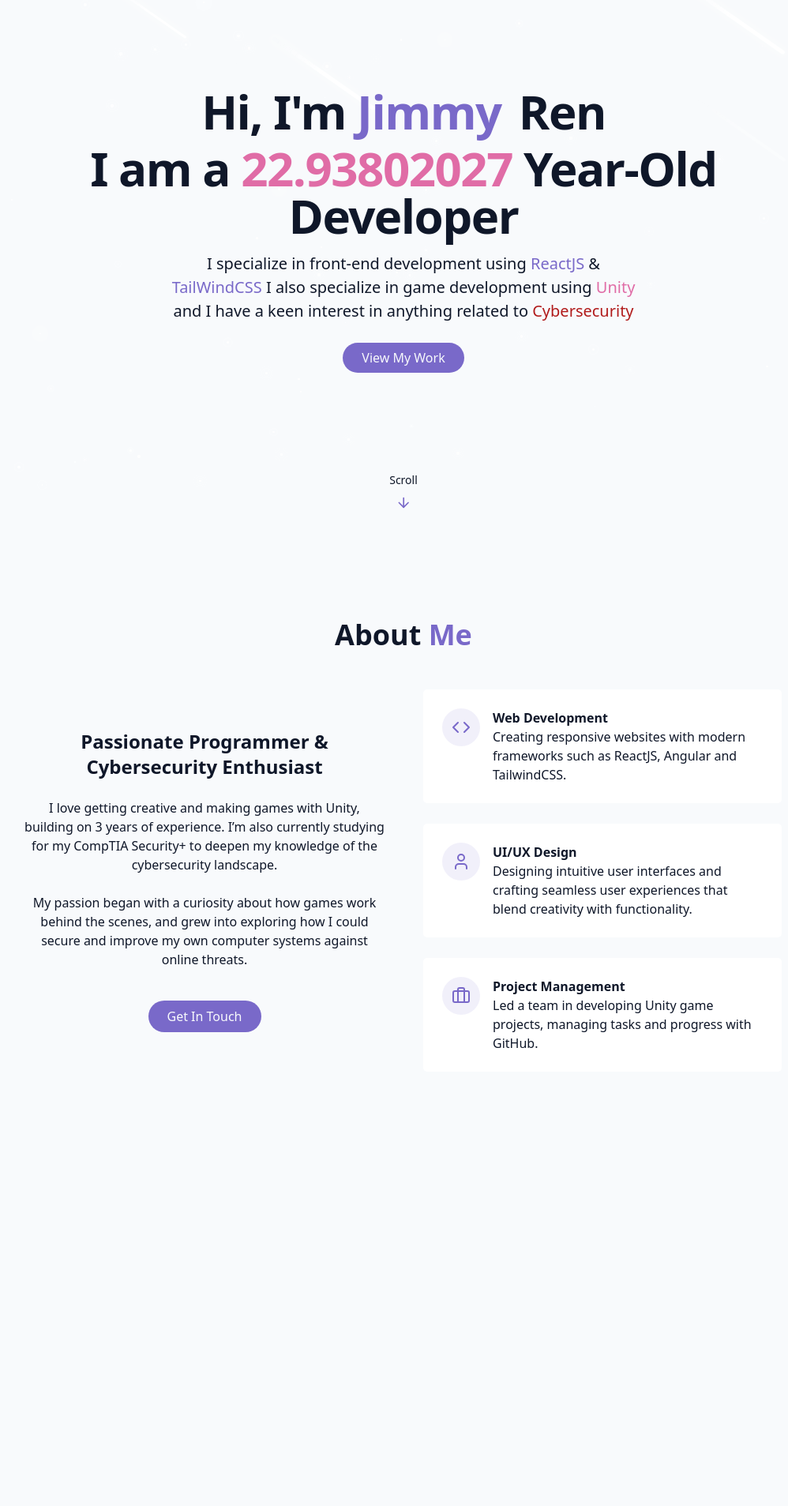
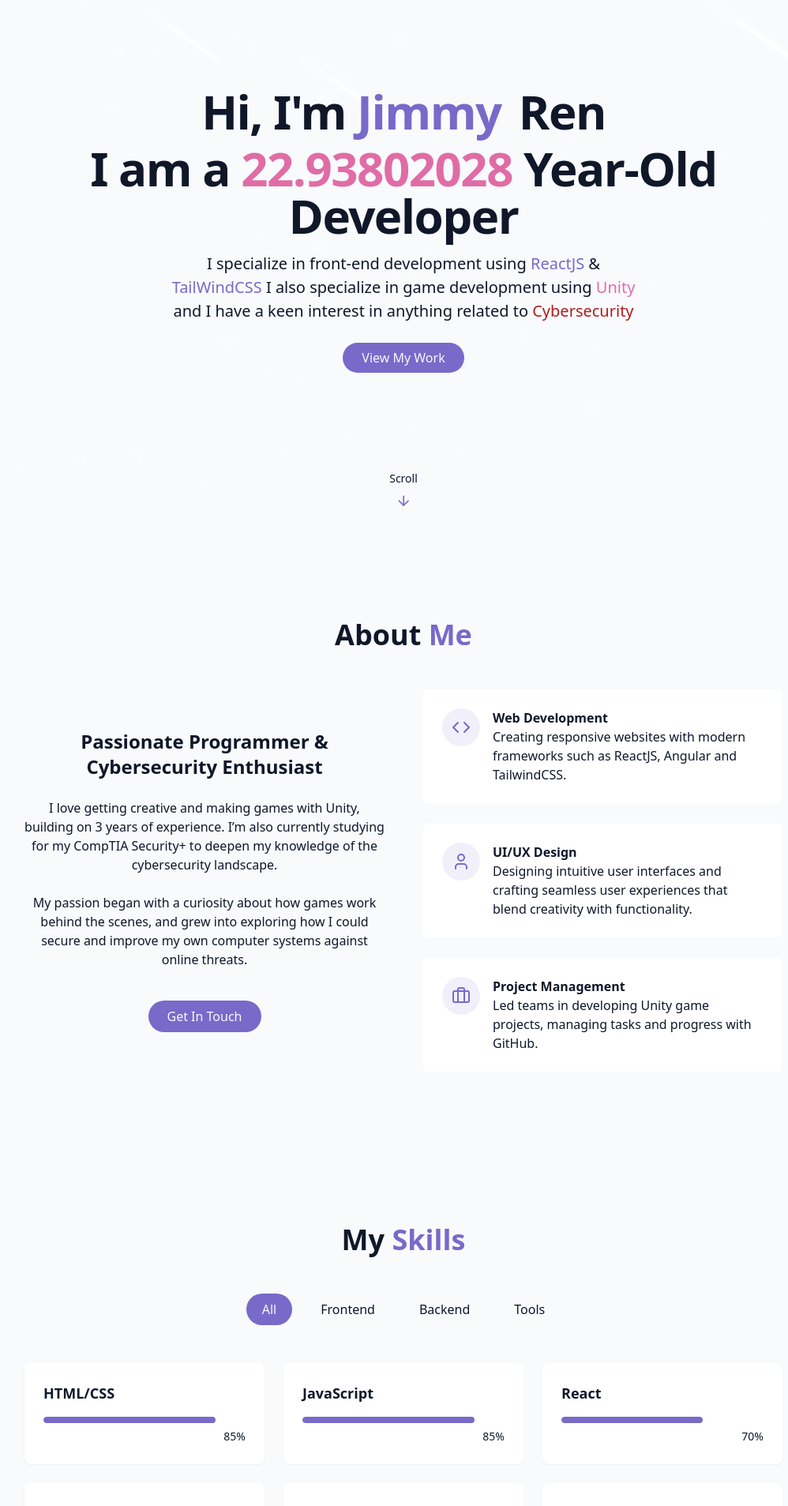
Before and after one commit to Jr3582/protfolioProject, a React (Vite) app: page / in a window 1280 px wide. Shown: the part 180-2087 px from the top of the page at 79% size, without its empty margins (129-1127 px from the left). Before the commit the page ends 1634 px from the top, so only its background shows below. Built offline with nearby package versions, Linux system fonts and the light colour scheme.

Commit message:
Added skills section

```diff
--- a/src/components/AboutSection.jsx
+++ b/src/components/AboutSection.jsx
@@ -71,7 +71,7 @@
                             <div className="text-left">
                                 <h4 className="font-semibold textlg"> Project Management</h4>
                                 <p className="text-muted-foreground">
-                                    Led a team in developing Unity game projects,
+                                    Led teams in developing Unity game projects,
                                     managing tasks and progress with GitHub.
                                 </p>
                             </div>
--- a/src/components/HeroSection.jsx
+++ b/src/components/HeroSection.jsx
@@ -28,7 +28,7 @@
                     <span className ="text-primary opacity-0 animate-fade-in-delay-1"> Jimmy </span>
                     <span className ="text-gradient ml-2 opacity-0 animate-fade-in-delay-2"> Ren <br></br> </span>
                     <span className = "pt-3 block opacity-0 animate-fade-in-delay-2">
-                        I am a <span className = "font-semibold text-secondary">{age.toFixed(8)}</span>
+                        I am a <span className = "font-semibold text-secondary1">{age.toFixed(8)}</span>
                         {" "}Year-Old Developer<br></br>
                     </span>
                 </h1>
@@ -38,9 +38,9 @@
                     <span className="text-primary"> ReactJS </span> &
                     <span className="text-primary"> TailWindCSS </span>
                     I also specialize in game development using
-                    <span className="text-secondary"> Unity </span>
+                    <span className="text-secondary1"> Unity </span>
                     and I have a keen interest in anything related to
-                    <span className="text-teritary"> Cybersecurity </span>
+                    <span className="text-teritary1"> Cybersecurity </span>
                 </p>
 
                 <div className="pt-8 opacity-0 animate-fade-in-delay-4">
--- /dev/null
+++ b/src/components/SkillsSection.jsx
@@ -0,0 +1,75 @@
+const skills = [
+    // Frontend
+    {name: "HTML/CSS", level: 85, category: "frontend"},
+    {name: "JavaScript", level: 85, category: "frontend"},
+    {name: "React", level: 70, category: "frontend"},
+    {name: "TypeScript", level: 70, category: "frontend"},
+    {name: "Tailwind CSS", level: 70, category: "frontend"},
+    {name: "Angular", level: 85, category: "frontend"},
+    {name: "Next.js", level: 70, category: "frontend"},
+
+    // Backend
+    {name: "Java", level: 95, category: "backend"},
+    {name: "SQL", level: 85, category: "backend"},
+    {name: "C#", level: 85, category: "backend"},
+    {name: "C", level: 60, category: "backend"},
+    {name: "Python", level: 90, category: "backend"},
+    {name: "Node.js", level: 70, category: "backend"},
+    {name: "AWS", level: 65, category: "backend"},
+
+    // Tools
+    {name: "Git/GitHub", level: 95, category: "tools"},
+    {name: "VS Code", level: 95, category: "tools"},
+    {name: "Splunk", level: 75, category: "tools"},
+    {name: "Unity", level: 90, category: "tools"},
+    {name: "IntelliJ", level: 90, category: "tools"},
+    {name: "Figma", level: 80, category: "tools"},
+    {name: "PostgreSQL", level: 85, category: "tools"},
+]
+import { act, useState } from "react";
+import { cn } from '@/lib/utils';
+
+const categories = ["all", "frontend", "backend", "tools"];
+
+export const SkillsSection = () => {
+    const [activeCategory, setActiveCategory] = useState("all");
+
+    const filteredSkills = skills.filter((skill) => activeCategory === "all" || skill.category === activeCategory);
+    return <section id="skills" className="py-24 px-4 relative bg-secondary/30">
+        <div className="container mx-auto max-w-5xl">
+            <h2 className="text-3xl md:text-4xl font-bold mb-12 text-center">
+                My <span className="text-primary"> Skills</span>
+            </h2>
+
+            <div className="flex flex-wrap justify-center gap-4 mb-12">
+                {categories.map((category, key) => (
+                    <button
+                    key={key}
+                    onClick={() => setActiveCategory(category)}
+                    className={cn(
+                        "px-5 py-2 rounded-full transition-colors duration-300 capitalize",
+                        activeCategory === category ? "bg-primary text-primary-foreground" : "bg-secondary/70 text-foreground hover:bd-secondary"
+                    )}>
+                        {category}
+                    </button>
+                ))}
+            </div>
+
+            <div className="grid grid-cols-1 sm:grid-cols-2 lg:grid-cols-3 gap-6">
+                {filteredSkills.map((skill, key) => (
+                    <div key={key} className="bg-card p-6 rounded-lg shadow-xs card-hover">
+                        <div className="text-left mb-4">
+                            <h3 className="font-semibold text-lg">{skill.name}</h3>
+                        </div>
+                        <div className="w-full bg-secondary/50 h-2 rounded-full overflow-hidden">
+                            <div className="bg-primary h-2 rounded-full origin-left animate-[grow_1.5s_ease-out" style={{width: skill.level + "%"}}/>
+                        </div>
+                        <div className="text-right mt-1">
+                            <span className="text-sm text-muted-foreground">{skill.level}%</span>
+                        </div>
+                    </div>
+                ))}
+            </div>
+        </div>
+    </section>
+}
--- a/src/index.css
+++ b/src/index.css
@@ -8,9 +8,9 @@
   --color-primary: hsl(var(--primary));
   --color-primary-foreground: hsl(var(--primary-foreground));
 
-  --color-secondary: hsl(var(--secondary));
+  --color-secondary1: hsl(var(--secondary1));
 
-  --color-teritary: hsl(var(--teritary));
+  --color-teritary1: hsl(var(--teritary1));
 
   --color-card: hsl(var(--card));
 
@@ -76,9 +76,9 @@
     --primary: 250 47% 60%;
     --primary-foreground: 210 40% 98%;
 
-    --secondary: 330 65% 65%;
+    --secondary1: 330 65% 65%;
 
-    --teritary: 0 74% 40%;
+    --teritary1: 0 74% 40%;
 
     --border: 214 32% 91%;
   }
@@ -92,9 +92,9 @@
     --primary: 250 65% 65%;
     --primary-foreground: 213 31% 91%;
 
-    --secondary: 330 70% 70%;
+    --secondary1: 330 70% 70%;
 
-    --teritary: 0 72% 45%;
+    --teritary1: 0 72% 45%;
 
     --border: 217 33% 20%;
   }
--- a/src/pages/Home.jsx
+++ b/src/pages/Home.jsx
@@ -3,6 +3,7 @@
 import { NavBar } from "../components/NavBar";
 import { HeroSection } from "../components/HeroSection";
 import { AboutSection } from "../components/AboutSection";
+import { SkillsSection } from "../components/SkillsSection";
 
 export const Home = () => {
     return (
@@ -19,10 +20,14 @@
             {/* Main Content */}
             <main>
                 {/* Hero Section */}
-                <HeroSection />
+                <HeroSection></HeroSection>
 
                 {/* About Me Section */}
                 <AboutSection></AboutSection>
+
+                {/* Skills Section */}
+                <SkillsSection></SkillsSection>
+
 
 
             </main>
```
